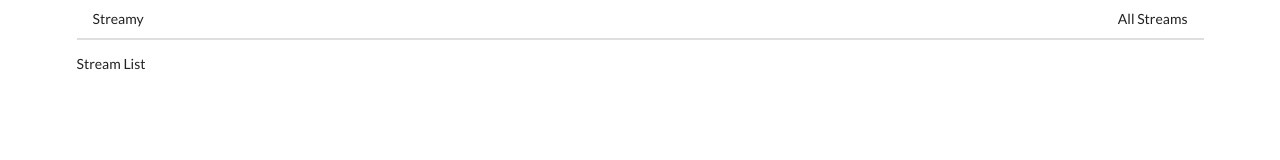
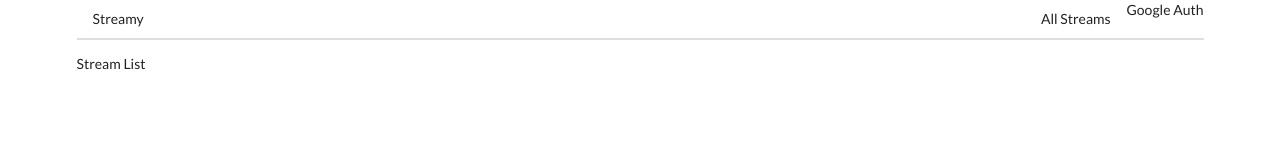
Before and after one commit to gdibble/modernReactWithRedux2019, a React (Create React App) app in the folder streams/client/: page / in a window 1280 px wide. Shown: the top 160 px of the page. Built offline with nearby package versions, Linux system fonts and the light colour scheme.

Commit message:
Section 17: Basic GoogleAuth component + use in Header

```diff
--- /dev/null
+++ b/streams/client/src/components/GoogleAuth.js
@@ -0,0 +1,15 @@
+import React from 'react';
+
+class GoogleAuth extends React.Component {
+
+  render() {
+    return (
+      <div className="">
+        Google Auth
+      </div>
+    );
+  }
+
+}
+
+export default GoogleAuth;
--- a/streams/client/src/components/Header.js
+++ b/streams/client/src/components/Header.js
@@ -1,5 +1,6 @@
 import React from 'react';
 import { Link } from 'react-router-dom';
+import GoogleAuth from './GoogleAuth.js';
 
 const Header = () => {
   return (
@@ -11,6 +12,7 @@ const Header = () => {
         <Link to="/" className="item">
           All Streams
         </Link>
+        <GoogleAuth />
       </div>
     </div>
   );
```
